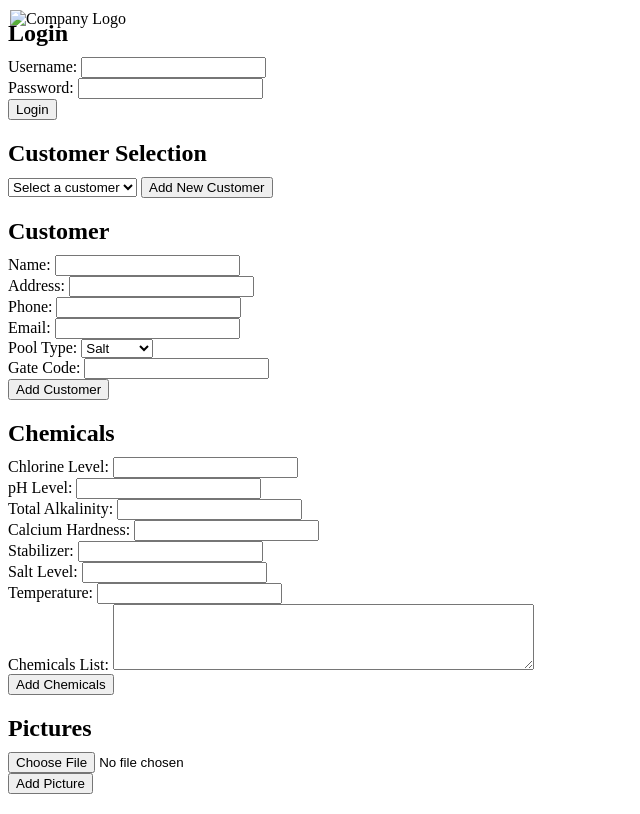
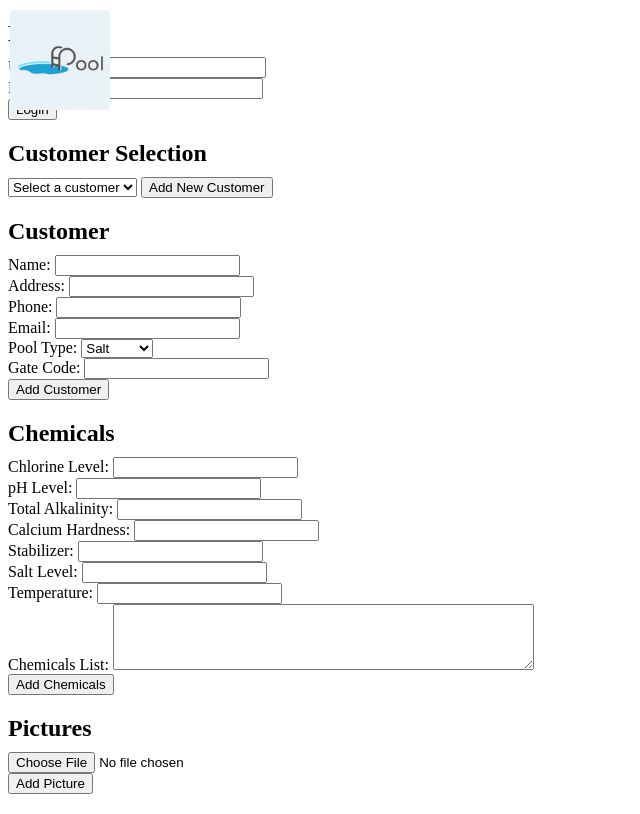
Before and after one commit to rich-taveras/cleanpoolsapp, a plain HTML site: page index.html in a window 1280 px wide. Shown: the whole page, without its empty margins (0-640 px from the left). Drawn offline with Linux system fonts and the light colour scheme.

Commit message:
Update index.html

```diff
--- a/index.html
+++ b/index.html
@@ -17,7 +17,7 @@
 </head>
 <body>
   <div class="logo">
-    <img src="company_logo.png" alt="Company Logo" width="100" height="100">
+    <img src="C864E84D-F491-487C-8414-930549D6E9AE.png" alt="Company Logo" width="100" height="100">
   </div>
 
   <div class="section">
```
